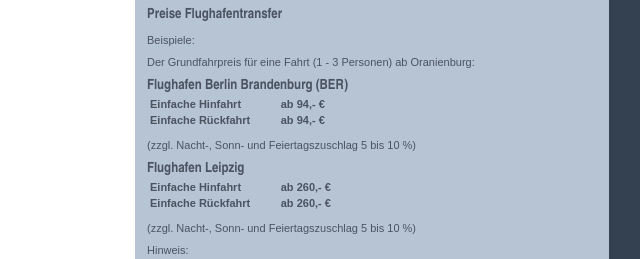
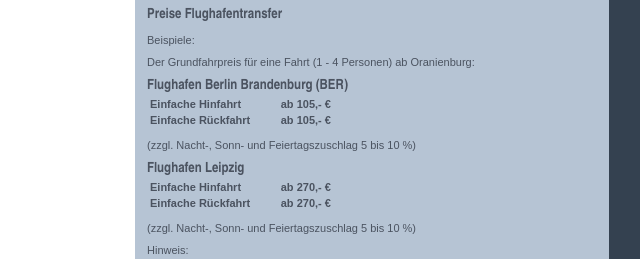
Before and after one commit to MobilLineFahrservice/MobilLineFahrservice.github.io, a plain HTML site: page flughafentransfer.html in a window 1280 px wide. Shown: the part 523-782 px from the top of the page, 367-1007 px from the left. Drawn offline with Linux system fonts and the light colour scheme.

Commit message:
Update flughafentransfer.html

```diff
--- a/flughafentransfer.html
+++ b/flughafentransfer.html
@@ -55,16 +55,16 @@
           <p>Mein Service steht Ihnen an sieben Tagen in der Woche und rund um die Uhr zur Verfügung!            </p>
           <h3>Preise Flughafentransfer</h3>
           <p> Beispiele:</p>
-          <p>Der Grundfahrpreis für eine Fahrt (1 - 3 Personen) ab Oranienburg:</p>
+          <p>Der Grundfahrpreis für eine Fahrt (1 - 4 Personen) ab Oranienburg:</p>
           <h3>Flughafen Berlin Brandenburg (BER)</h3>
           <table width="100%">
             <tr>
               <td width="29%"><h4>Einfache Hinfahrt</h4></td>
-              <td width="71%"><h4>ab 94,- €</h4></td>
+              <td width="71%"><h4>ab 105,- €</h4></td>
             </tr>
             <tr>
               <td><h4>Einfache Rückfahrt</h4></td>
-              <td><h4>ab 94,- €</h4></td>
+              <td><h4>ab 105,- €</h4></td>
             </tr>
           </table>
           <p>            (zzgl. Nacht-, Sonn- und Feiertagszuschlag 5 bis 10 %)</p>
@@ -72,11 +72,11 @@
           <table width="100%">
             <tr>
               <td width="29%"><h4>Einfache Hinfahrt</h4></td>
-              <td width="71%"><h4>ab 260,- €</h4></td>
+              <td width="71%"><h4>ab 270,- €</h4></td>
             </tr>
             <tr>
               <td><h4>Einfache Rückfahrt</h4></td>
-              <td><h4>ab 260,- €</h4></td>
+              <td><h4>ab 270,- €</h4></td>
             </tr>
           </table>
           <p>(zzgl. Nacht-, Sonn- und Feiertagszuschlag 5 bis 10 %)</p>
```
